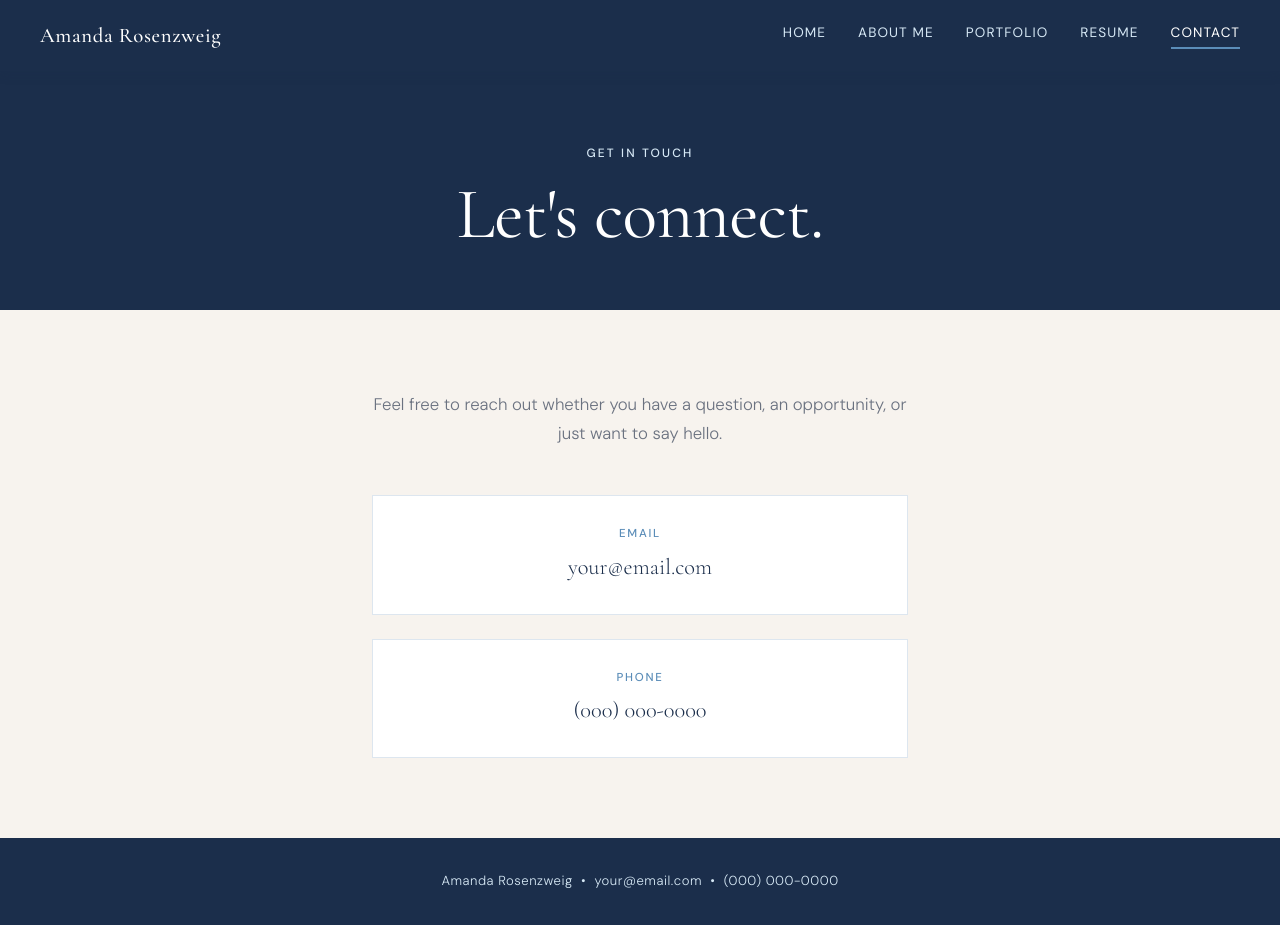
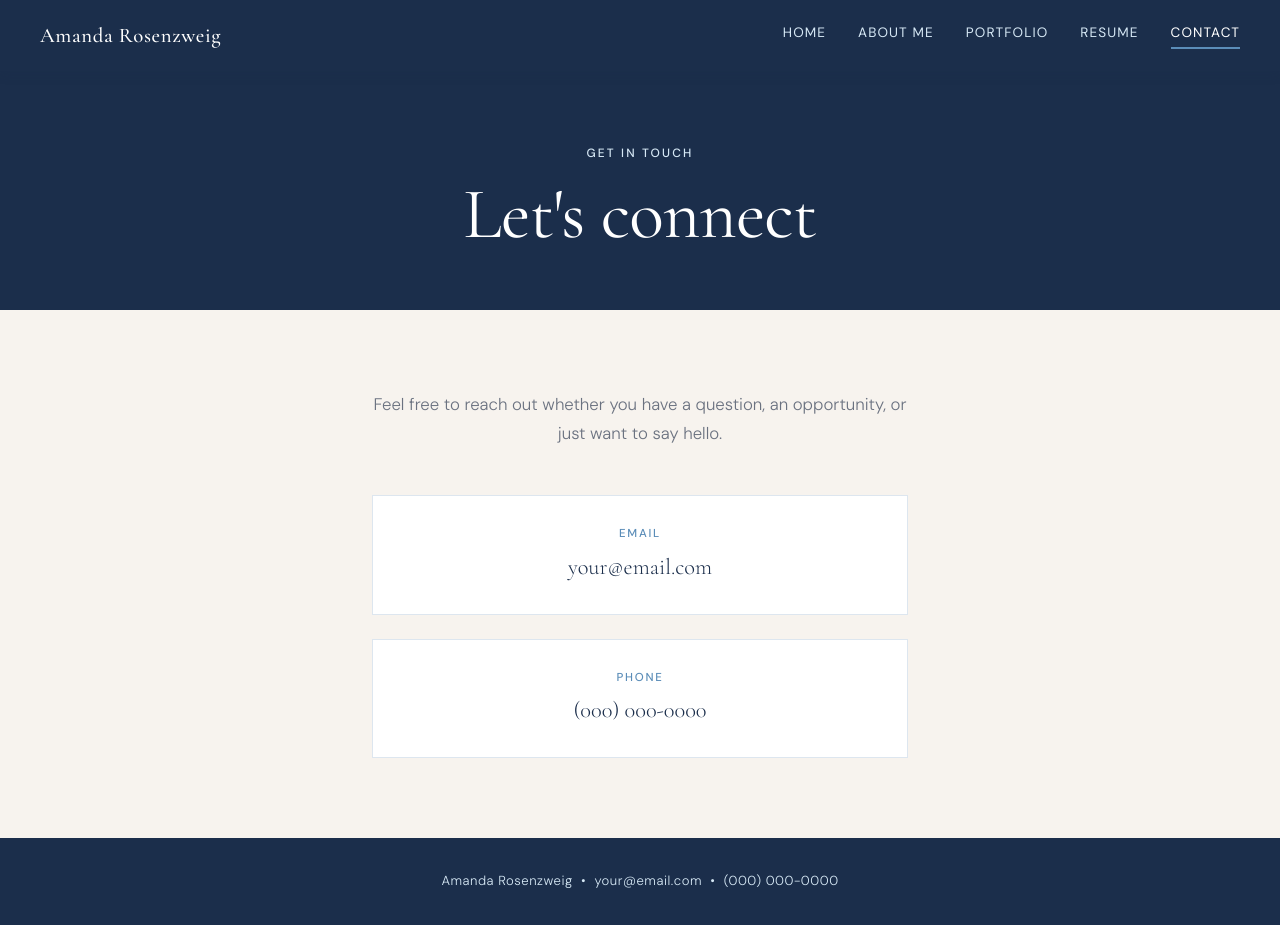
Before and after one commit to arosenzweig1234/Portfolio-Website, a plain HTML site: page contact.html in a window 1280 px wide. Drawn offline with nearby package versions, Linux system fonts and the light colour scheme.

Commit message:
Update contact.html

```diff
--- a/contact.html
+++ b/contact.html
@@ -23,7 +23,7 @@
   <main>
     <section class="page-hero">
       <p class="section-label">Get In Touch</p>
-      <h1>Let's connect.</h1>
+      <h1>Let's connect</h1>
     </section>
 
     <section class="contact-content">
```
